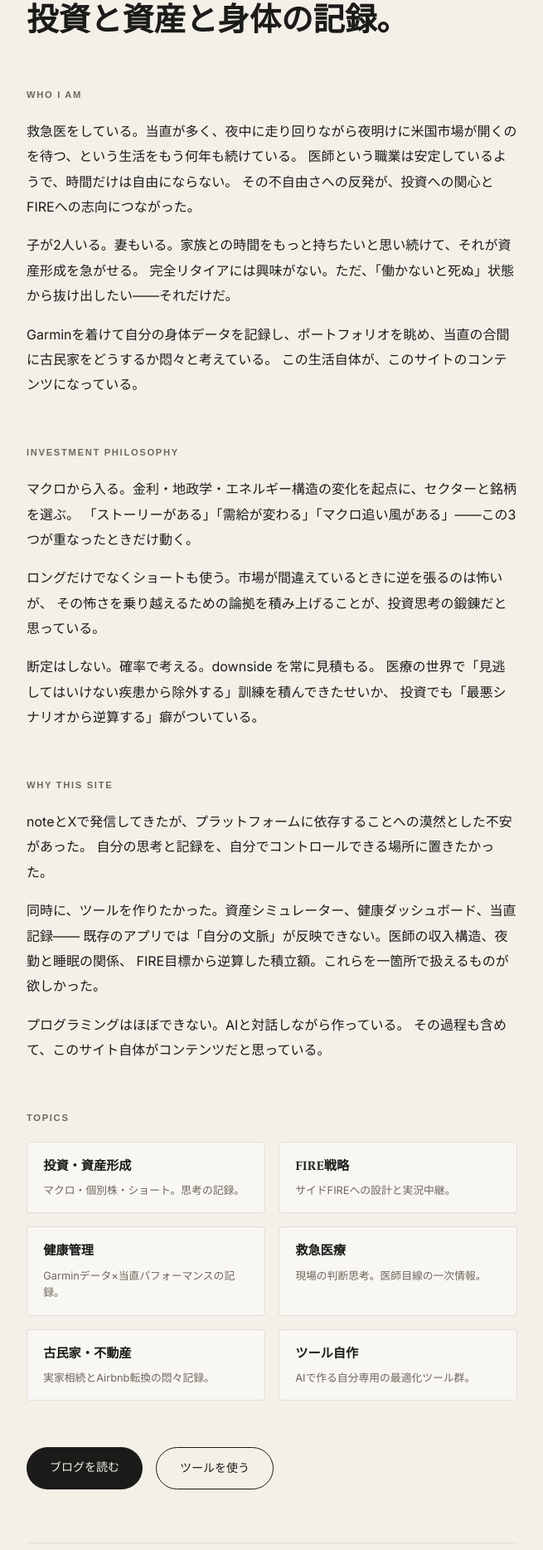
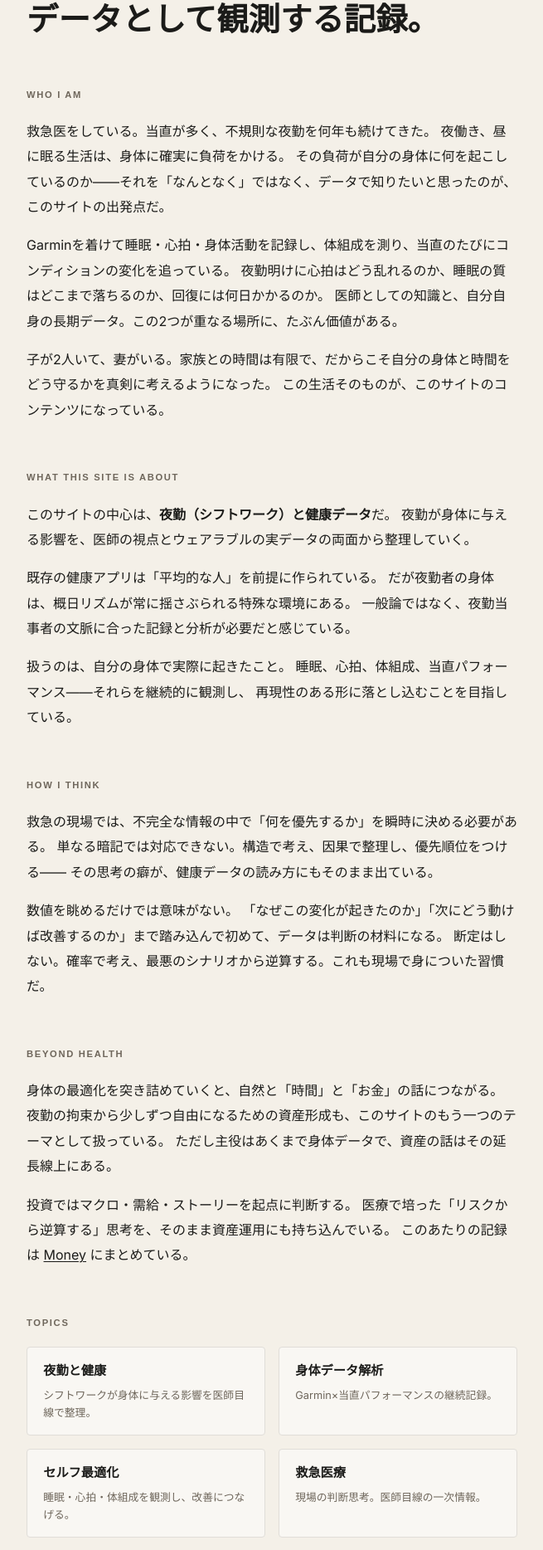
Before and after one commit to minminmiyoshi/lumen-log, a Next.js app: page /about in a window 1280 px wide. Shown: the part 169-2037 px from the top of the page at 83% size, without its empty margins (312-967 px from the left). Built offline with nearby package versions, Linux system fonts and the light colour scheme; a web font is replaced by a local one.

Commit message:
refactor: aboutを夜勤×健康データ主軸に書き換え

```diff
--- a/app/about/page.tsx
+++ b/app/about/page.tsx
@@ -2,7 +2,7 @@ import type { Metadata } from "next";
 
 export const metadata: Metadata = {
   title: "About | Lumen Log",
-  description: "夜勤救急医・投資家・セルフ最適化マニアの自己紹介とサイトについて",
+  description: "夜勤救急医が自分の身体データを記録し、シフトワークと健康・資産・時間の関係を一次情報として残すサイトについて。",
 };
 
 export default function About() {
@@ -17,63 +17,78 @@ export default function About() {
         marginBottom: "3rem",
         color: "var(--foreground)",
       }}>
-        悶々とする救急医の、<br />
-        投資と資産と身体の記録。
+        夜勤医師が、自分の身体を<br />
+        データとして観測する記録。
       </h1>
 
       <section style={{ marginBottom: "3.5rem" }}>
         <SectionLabel>Who I am</SectionLabel>
         <div style={{ display: "flex", flexDirection: "column", gap: "1rem", color: "var(--foreground)", lineHeight: 1.9 }}>
           <p>
-            救急医をしている。当直が多く、夜中に走り回りながら夜明けに米国市場が開くのを待つ、という生活をもう何年も続けている。
-            医師という職業は安定しているようで、時間だけは自由にならない。
-            その不自由さへの反発が、投資への関心とFIREへの志向につながった。
+            救急医をしている。当直が多く、不規則な夜勤を何年も続けてきた。
+            夜働き、昼に眠る生活は、身体に確実に負荷をかける。
+            その負荷が自分の身体に何を起こしているのか——それを「なんとなく」ではなく、データで知りたいと思ったのが、このサイトの出発点だ。
           </p>
           <p>
-            子が2人いる。妻もいる。家族との時間をもっと持ちたいと思い続けて、それが資産形成を急がせる。
-            完全リタイアには興味がない。ただ、「働かないと死ぬ」状態から抜け出したい——それだけだ。
+            Garminを着けて睡眠・心拍・身体活動を記録し、体組成を測り、当直のたびにコンディションの変化を追っている。
+            夜勤明けに心拍はどう乱れるのか、睡眠の質はどこまで落ちるのか、回復には何日かかるのか。
+            医師としての知識と、自分自身の長期データ。この2つが重なる場所に、たぶん価値がある。
           </p>
           <p>
-            Garminを着けて自分の身体データを記録し、ポートフォリオを眺め、当直の合間に古民家をどうするか悶々と考えている。
-            この生活自体が、このサイトのコンテンツになっている。
+            子が2人いて、妻がいる。家族との時間は有限で、だからこそ自分の身体と時間をどう守るかを真剣に考えるようになった。
+            この生活そのものが、このサイトのコンテンツになっている。
           </p>
         </div>
       </section>
 
       <section style={{ marginBottom: "3.5rem" }}>
-        <SectionLabel>Investment philosophy</SectionLabel>
+        <SectionLabel>What this site is about</SectionLabel>
         <div style={{ display: "flex", flexDirection: "column", gap: "1rem", color: "var(--foreground)", lineHeight: 1.9 }}>
           <p>
-            マクロから入る。金利・地政学・エネルギー構造の変化を起点に、セクターと銘柄を選ぶ。
-            「ストーリーがある」「需給が変わる」「マクロ追い風がある」——この3つが重なったときだけ動く。
+            このサイトの中心は、<strong>夜勤（シフトワーク）と健康データ</strong>だ。
+            夜勤が身体に与える影響を、医師の視点とウェアラブルの実データの両面から整理していく。
           </p>
           <p>
-            ロングだけでなくショートも使う。市場が間違えているときに逆を張るのは怖いが、
-            その怖さを乗り越えるための論拠を積み上げることが、投資思考の鍛錬だと思っている。
+            既存の健康アプリは「平均的な人」を前提に作られている。
+            だが夜勤者の身体は、概日リズムが常に揺さぶられる特殊な環境にある。
+            一般論ではなく、夜勤当事者の文脈に合った記録と分析が必要だと感じている。
           </p>
           <p>
-            断定はしない。確率で考える。downside を常に見積もる。
-            医療の世界で「見逃してはいけない疾患から除外する」訓練を積んできたせいか、
-            投資でも「最悪シナリオから逆算する」癖がついている。
+            扱うのは、自分の身体で実際に起きたこと。
+            睡眠、心拍、体組成、当直パフォーマンス——それらを継続的に観測し、
+            再現性のある形に落とし込むことを目指している。
           </p>
         </div>
       </section>
 
       <section style={{ marginBottom: "3.5rem" }}>
-        <SectionLabel>Why this site</SectionLabel>
+        <SectionLabel>How I think</SectionLabel>
         <div style={{ display: "flex", flexDirection: "column", gap: "1rem", color: "var(--foreground)", lineHeight: 1.9 }}>
           <p>
-            noteとXで発信してきたが、プラットフォームに依存することへの漠然とした不安があった。
-            自分の思考と記録を、自分でコントロールできる場所に置きたかった。
+            救急の現場では、不完全な情報の中で「何を優先するか」を瞬時に決める必要がある。
+            単なる暗記では対応できない。構造で考え、因果で整理し、優先順位をつける——
+            その思考の癖が、健康データの読み方にもそのまま出ている。
           </p>
           <p>
-            同時に、ツールを作りたかった。資産シミュレーター、健康ダッシュボード、当直記録——
-            既存のアプリでは「自分の文脈」が反映できない。医師の収入構造、夜勤と睡眠の関係、
-            FIRE目標から逆算した積立額。これらを一箇所で扱えるものが欲しかった。
+            数値を眺めるだけでは意味がない。
+            「なぜこの変化が起きたのか」「次にどう動けば改善するのか」まで踏み込んで初めて、データは判断の材料になる。
+            断定はしない。確率で考え、最悪のシナリオから逆算する。これも現場で身についた習慣だ。
+          </p>
+        </div>
+      </section>
+
+      <section style={{ marginBottom: "3.5rem" }}>
+        <SectionLabel>Beyond health</SectionLabel>
+        <div style={{ display: "flex", flexDirection: "column", gap: "1rem", color: "var(--foreground)", lineHeight: 1.9 }}>
+          <p>
+            身体の最適化を突き詰めていくと、自然と「時間」と「お金」の話につながる。
+            夜勤の拘束から少しずつ自由になるための資産形成も、このサイトのもう一つのテーマとして扱っている。
+            ただし主役はあくまで身体データで、資産の話はその延長線上にある。
           </p>
           <p>
-            プログラミングはほぼできない。AIと対話しながら作っている。
-            その過程も含めて、このサイト自体がコンテンツだと思っている。
+            投資ではマクロ・需給・ストーリーを起点に判断する。
+            医療で培った「リスクから逆算する」思考を、そのまま資産運用にも持ち込んでいる。
+            このあたりの記録は <a href="/money" style={{ textDecoration: "underline", textUnderlineOffset: "2px" }}>Money</a> にまとめている。
           </p>
         </div>
       </section>
@@ -82,12 +97,12 @@ export default function About() {
         <SectionLabel>Topics</SectionLabel>
         <div style={{ display: "grid", gridTemplateColumns: "1fr 1fr", gap: "1rem" }}>
           {[
-            { label: "投資・資産形成", desc: "マクロ・個別株・ショート。思考の記録。" },
-            { label: "FIRE戦略", desc: "サイドFIREへの設計と実況中継。" },
-            { label: "健康管理", desc: "Garminデータ×当直パフォーマンスの記録。" },
+            { label: "夜勤と健康", desc: "シフトワークが身体に与える影響を医師目線で整理。" },
+            { label: "身体データ解析", desc: "Garmin×当直パフォーマンスの継続記録。" },
+            { label: "セルフ最適化", desc: "睡眠・心拍・体組成を観測し、改善につなげる。" },
             { label: "救急医療", desc: "現場の判断思考。医師目線の一次情報。" },
-            { label: "古民家・不動産", desc: "実家相続とAirbnb転換の悶々記録。" },
-            { label: "ツール自作", desc: "AIで作る自分専用の最適化ツール群。" },
+            { label: "資産形成", desc: "夜勤からの自由度を上げるための運用記録。" },
+            { label: "ツール自作", desc: "AIで作る自分専用の可視化・分析ツール群。" },
           ].map(({ label, desc }) => (
             <div key={label} style={{
               padding: "1rem 1.2rem",
@@ -107,7 +122,7 @@ export default function About() {
       </section>
 
       <section style={{ display: "flex", gap: "1rem", flexWrap: "wrap" }}>
-        <a href="/blog" style={{
+        <a href="/health" style={{
           padding: "0.75rem 1.75rem",
           background: "var(--foreground)",
           color: "var(--background)",
@@ -115,16 +130,16 @@ export default function About() {
           fontSize: "0.875rem",
           fontFamily: "sans-serif",
         }}>
-          ブログを読む
+          Health を見る
         </a>
-        <a href="/tools" style={{
+        <a href="/money" style={{
           padding: "0.75rem 1.75rem",
           border: "1px solid var(--foreground)",
           borderRadius: "9999px",
           fontSize: "0.875rem",
           fontFamily: "sans-serif",
         }}>
-          ツールを使う
+          Money を見る
         </a>
       </section>
 
```
